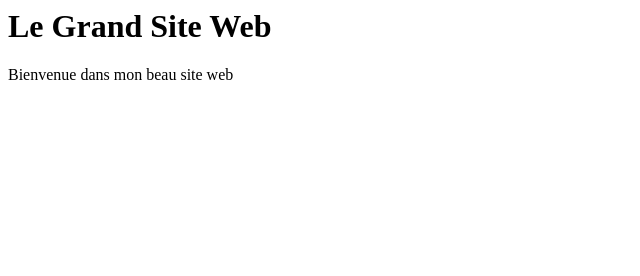
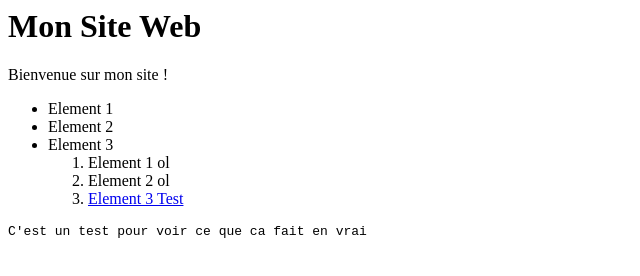
Before and after one commit to stevenpinelli/TestWeb, a plain HTML site: page index.html in a window 1280 px wide. Shown: the whole page, without its empty margins (0-640 px from the left). Drawn offline with Linux system fonts and the light colour scheme.

Commit message:
ajout bon code

```diff
--- a/index.html
+++ b/index.html
@@ -1,20 +1,20 @@
 <html>
     <head>
         <body>
-            <h1>
-                Le Grand Site Web
-            </h1>
-                <p>
-                    Bienvenue dans mon beau site web
-                </p>
-
-
+            <h1>Mon Site Web</h1>
+            <p>Bienvenue sur mon site !</p>
+            <ul>
+                <li>Element 1</li>
+                <li>Element 2</li>
+                <li>Element 3
+                    <ol>
+                        <li>Element 1 ol</li>
+                        <li>Element 2 ol</li>
+                        <li><a href="./Test.html" target=_blank>Element 3 Test </a></li>
+                    </ol>
+                </li>
+            </ul>
+            <pre>C'est un test pour voir ce que ca fait en vrai</pre>
         </body>
-
-
-
-
     </head>
-
-
 </html>
```
